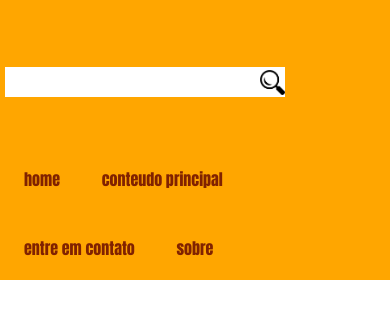
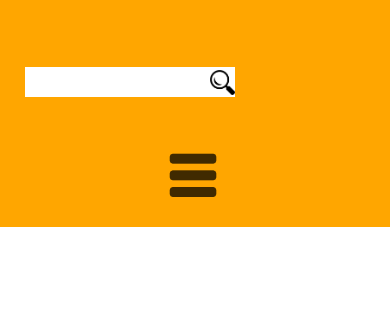
Before and after one commit to isaias-silva/modelo-web, a plain HTML site: page index.html in a window 390 px wide. Shown: the part 169-488 px from the top of the page. Drawn offline with Linux system fonts and the light colour scheme.

Commit message:
menu hamburguer

```diff
--- a/css/style.css
+++ b/css/style.css
@@ -1,3 +1,5 @@
+/*header*/
+
 header {
     width: 100%;
     margin: auto;
@@ -5,6 +7,9 @@ header {
     overflow: hidden;
     padding: 5px;
 }
+
+
+/*logo*/
 
 #logo img {
     width: 100px;
@@ -21,9 +26,32 @@ header {
     background: rgb(245, 106, 0);
 }
 
+
+/*menu mobile*/
+
 #menu-mobile {
-    display: none
+    display: none;
+    width: auto;
+    margin-left: 52px;
+    border-radius: 20px;
 }
+
+#menu-mobile img {
+    width: 80px;
+}
+
+#menu-mobile:hover {
+    animation: link_header;
+    animation-duration: 0.5s;
+    background: rgb(245, 106, 0);
+    cursor: pointer;
+}
+
+
+/*menu principal*/
+
+
+/*nav right*/
 
 .nav-right {
     float: right;
@@ -50,7 +78,7 @@ header {
     border-radius: 20px;
     color: rgb(128, 34, 0);
     animation: link_header_d;
-    animation-duration: 0.5s;
+    animation-duration: 0.1s;
 }
 
 .nav-right ul li a:hover {
@@ -59,6 +87,9 @@ header {
     background: rgb(245, 106, 0);
     ;
 }
+
+
+/*nav center*/
 
 .navcenter input {
     width: 70%;
@@ -70,19 +101,16 @@ header {
     background-position: right;
     border: 1px hidden;
     animation: search_animation_d;
-    animation-duration: 0.5s;
+    animation-duration: 0.1s;
 }
 
 .navcenter input:hover {
     animation: search_animation;
     animation-duration: 0.5s;
-    width: 80%;
+    width: 75%;
 }
 
 .navcenter {
-    /* position: relative;
-    top: 90px;
-    left: 10px;*/
     display: inline-block;
     width: 400px;
     height: auto;
@@ -90,6 +118,9 @@ header {
     margin-left: 0;
     margin-bottom: 0;
 }
+
+
+/*nav left*/
 
 .nav-left {
     float: left;
@@ -131,13 +162,13 @@ header {
         width: 70%;
     }
     100% {
-        width: 80%;
+        width: 75%;
     }
 }
 
 @keyframes search_animation_d {
     0% {
-        width: 80%;
+        width: 75%;
     }
     100% {
         width: 70%;
@@ -145,4 +176,22 @@ header {
 }
 
 
-/* */
+/*media query */
+
+@media screen and (max-width:532px) {
+    .nav-right {
+        margin-right: 40%;
+    }
+    .nav-right ul li {
+        display: none;
+        text-align: center;
+    }
+    #menu-mobile {
+        display: block;
+        margin: auto;
+    }
+    .navcenter {
+        width: 300px;
+        margin-left: 20px;
+    }
+}
--- a/index.html
+++ b/index.html
@@ -28,7 +28,7 @@
         </div>
         <!--nav center-->
         <div class="navcenter">
-            <input type="text" name="pesquisa" id="search_a" maxlength="25">
+            <input type="text" name="pesquisa" id="search_a" maxlength="20">
 
         </div>
         <!--navright-->
@@ -55,6 +55,8 @@
     </header>
 
 
+
+
     <script src="js/script.js"></script>
 </body>
 
```
